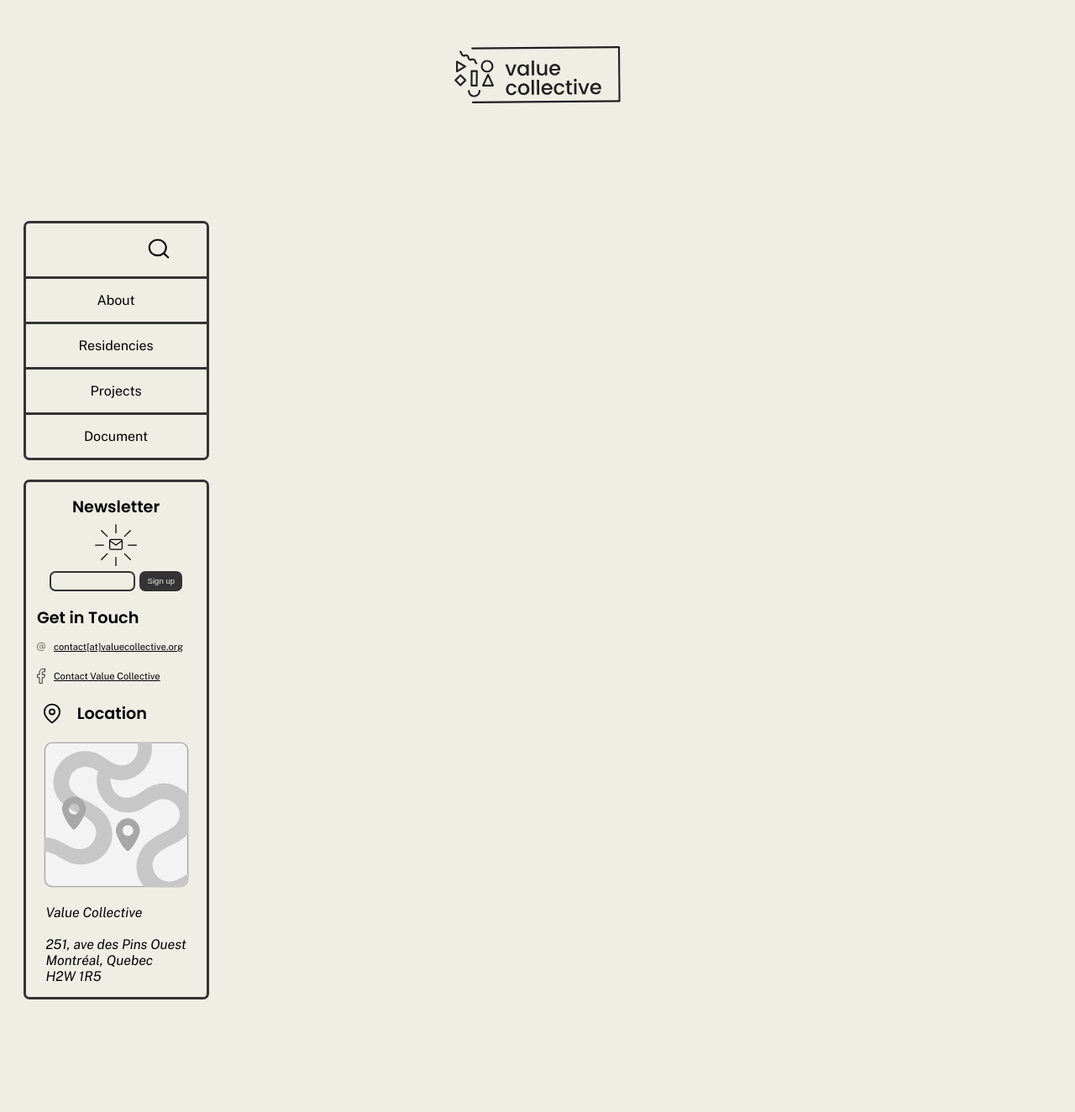
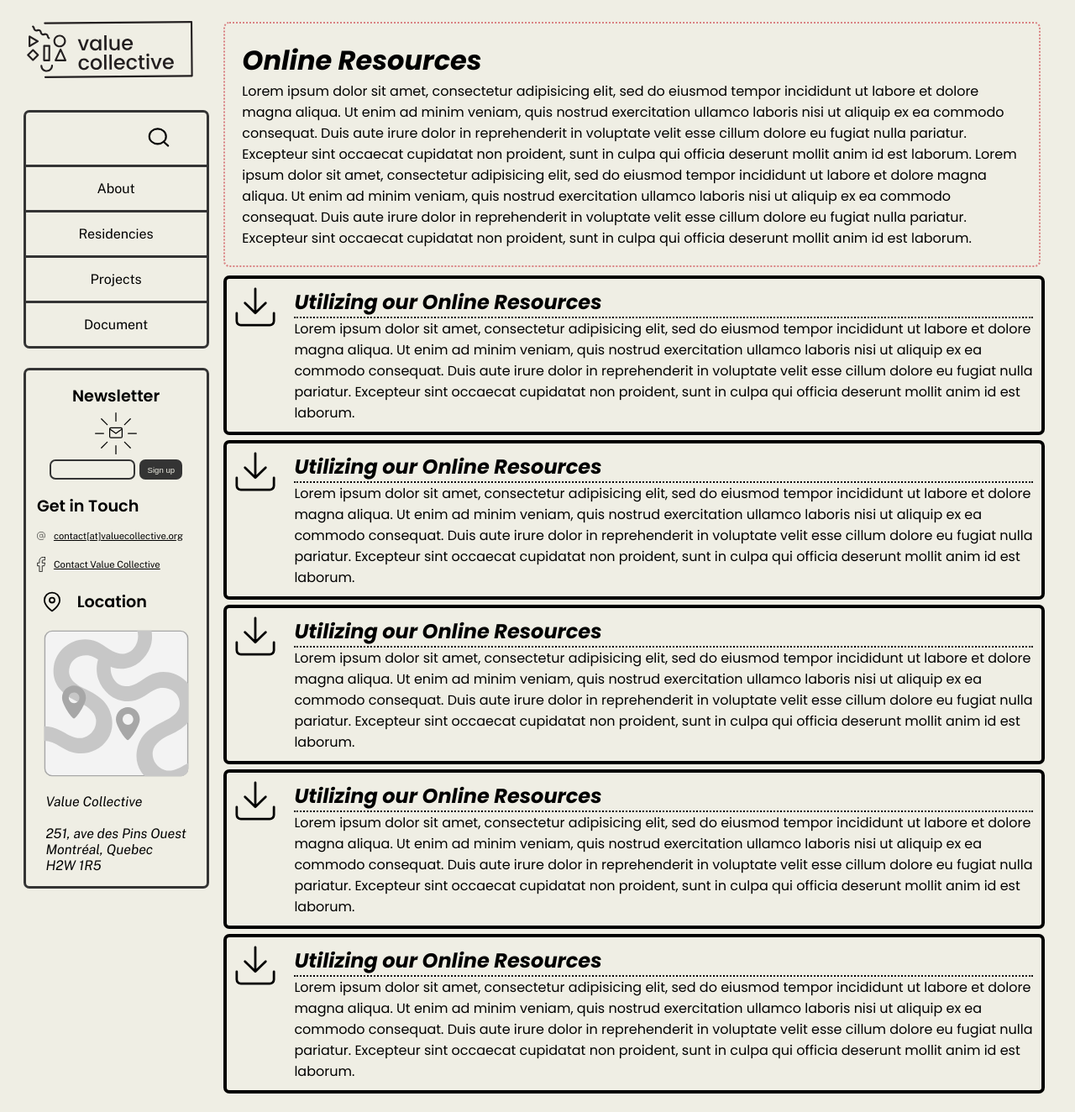
Before and after one commit to lksuenfa/value-collective-website, a PHP site: page /document.php in a window 1280 px wide. Shown: the whole page at 84% size. Before the commit the page ends 1218 px from the top, so only its background shows below. Run offline with PHP 8.4, Linux system fonts and the light colour scheme.

Commit message:
document page

```diff
--- /dev/null
+++ b/website/css/documents.css
@@ -0,0 +1,84 @@
+#documentpage2 {
+  margin: 1%;
+  text-align: left;
+  border: 2px #D98283;
+  border-style: dotted;
+}
+
+#documentpage2 p {
+  font-size: 16px;
+  text-align: center;
+}
+
+#documentpage2 h1 {
+  margin: 0;
+  text-align: center;
+  font-size: 32px;
+}
+
+#documentpage img {
+  width: 10%;
+  float: left;
+}
+
+#documentpage h1 {
+  margin-left: 70px;
+  margin-top: 0;
+  margin-bottom: 0;
+  font-size: 24px;
+  text-align: left;
+}
+
+#documentpage p {
+  border-top: 2px dotted black;
+  margin-left: 70px;
+  margin-top: 0;
+  margin-bottom: 0;
+  text-align: left;
+  font-size: 16px;
+}
+
+/* Small devices (portrait tablets and large phones, 600px and up) */
+@media only screen and (min-width: 600px) {}
+
+/* Medium devices (landscape tablets, 768px and up) */
+@media only screen and (min-width: 768px) {}
+
+/* Large devices (laptops/desktops, 992px and up) */
+@media only screen and (min-width: 992px) {
+  #documentpage img {
+    width: 5%;
+    float: left;
+  }
+
+  #documentpage h1 {
+    margin-left: 70px;
+    margin-top: 0;
+    margin-bottom: 0;
+  }
+
+  #documentpage p {
+    border-top: 2px dotted black;
+    margin-left: 70px;
+    margin-top: 0;
+    margin-bottom: 0;
+    text-align: left;
+  }
+
+  #documentpage2 {
+    margin-left: 0;
+    margin-right: 25px;
+    padding: 2%;
+    text-align: left;
+    border: 2px #D98283;
+    border-style: dotted;
+  }
+
+  #documentpage2 h1 {
+    margin: 0;
+    text-align: left;
+  }
+
+  #documentpage2 p {
+    text-align: left;
+  }
--- a/website/document.php
+++ b/website/document.php
@@ -1,5 +1,81 @@
 <?php require "main/header.php" ?>
-<?php require "main/nav.php" ?>
+
+<section class="body">
+  <?php require "main/nav.php" ?>
 
 
+
+
+<section>
+
+
+  <div id="documentpage2" class="outer-box-frame">
+
+    <h1>Online Resources</h1>
+<p>
+Lorem ipsum dolor sit amet, consectetur adipisicing elit, sed do eiusmod tempor incididunt ut labore et dolore magna aliqua. Ut enim ad minim veniam, quis nostrud exercitation ullamco laboris nisi ut aliquip ex ea commodo consequat. Duis aute irure dolor in reprehenderit in voluptate velit esse cillum dolore eu fugiat nulla pariatur. Excepteur sint occaecat cupidatat non proident, sunt in culpa qui officia deserunt mollit anim id est laborum.
+Lorem ipsum dolor sit amet, consectetur adipisicing elit, sed do eiusmod tempor incididunt ut labore et dolore magna aliqua. Ut enim ad minim veniam, quis nostrud exercitation ullamco laboris nisi ut aliquip ex ea commodo consequat. Duis aute irure dolor in reprehenderit in voluptate velit esse cillum dolore eu fugiat nulla pariatur. Excepteur sint occaecat cupidatat non proident, sunt in culpa qui officia deserunt mollit anim id est laborum.
+
+</p>
+
+  </div>
+
+
+  <div id="documentpage" class="outer-box-frame">
+    <img src="assets/icons/download.svg" alt="download icon">
+
+    <h1>Utilizing our Online Resources</h1>
+<p>
+Lorem ipsum dolor sit amet, consectetur adipisicing elit, sed do eiusmod tempor incididunt ut labore et dolore magna aliqua. Ut enim ad minim veniam, quis nostrud exercitation ullamco laboris nisi ut aliquip ex ea commodo consequat. Duis aute irure dolor in reprehenderit in voluptate velit esse cillum dolore eu fugiat nulla pariatur. Excepteur sint occaecat cupidatat non proident, sunt in culpa qui officia deserunt mollit anim id est laborum.
+</p>
+
+  </div>
+
+  <div id="documentpage" class="outer-box-frame">
+    <img src="assets/icons/download.svg" alt="download icon">
+
+    <h1>Utilizing our Online Resources</h1>
+<p>
+Lorem ipsum dolor sit amet, consectetur adipisicing elit, sed do eiusmod tempor incididunt ut labore et dolore magna aliqua. Ut enim ad minim veniam, quis nostrud exercitation ullamco laboris nisi ut aliquip ex ea commodo consequat. Duis aute irure dolor in reprehenderit in voluptate velit esse cillum dolore eu fugiat nulla pariatur. Excepteur sint occaecat cupidatat non proident, sunt in culpa qui officia deserunt mollit anim id est laborum.
+</p>
+
+  </div>
+
+  <div id="documentpage" class="outer-box-frame">
+    <img src="assets/icons/download.svg" alt="download icon">
+
+    <h1>Utilizing our Online Resources</h1>
+<p>
+Lorem ipsum dolor sit amet, consectetur adipisicing elit, sed do eiusmod tempor incididunt ut labore et dolore magna aliqua. Ut enim ad minim veniam, quis nostrud exercitation ullamco laboris nisi ut aliquip ex ea commodo consequat. Duis aute irure dolor in reprehenderit in voluptate velit esse cillum dolore eu fugiat nulla pariatur. Excepteur sint occaecat cupidatat non proident, sunt in culpa qui officia deserunt mollit anim id est laborum.
+</p>
+
+  </div>
+
+  <div id="documentpage" class="outer-box-frame">
+    <img src="assets/icons/download.svg" alt="download icon">
+
+    <h1>Utilizing our Online Resources</h1>
+<p>
+Lorem ipsum dolor sit amet, consectetur adipisicing elit, sed do eiusmod tempor incididunt ut labore et dolore magna aliqua. Ut enim ad minim veniam, quis nostrud exercitation ullamco laboris nisi ut aliquip ex ea commodo consequat. Duis aute irure dolor in reprehenderit in voluptate velit esse cillum dolore eu fugiat nulla pariatur. Excepteur sint occaecat cupidatat non proident, sunt in culpa qui officia deserunt mollit anim id est laborum.
+</p>
+
+  </div>
+
+  <div id="documentpage" class="outer-box-frame">
+    <img src="assets/icons/download.svg" alt="download icon">
+
+    <h1>Utilizing our Online Resources</h1>
+<p>
+Lorem ipsum dolor sit amet, consectetur adipisicing elit, sed do eiusmod tempor incididunt ut labore et dolore magna aliqua. Ut enim ad minim veniam, quis nostrud exercitation ullamco laboris nisi ut aliquip ex ea commodo consequat. Duis aute irure dolor in reprehenderit in voluptate velit esse cillum dolore eu fugiat nulla pariatur. Excepteur sint occaecat cupidatat non proident, sunt in culpa qui officia deserunt mollit anim id est laborum.
+</p>
+
+  </div>
+
+  <link rel="stylesheet" href="css/documents.css" />
+
+<section class="footerNav">
+  <?php require  "main/footerNav.php" ?>
+</section>
+</section>
+</section>
 <?php require  "main/footer.php" ?>
```
Also changed, not shown: website/css/about.css (+39 -28 lines), website/assets/icons/download.svg (added), 4 other files.
